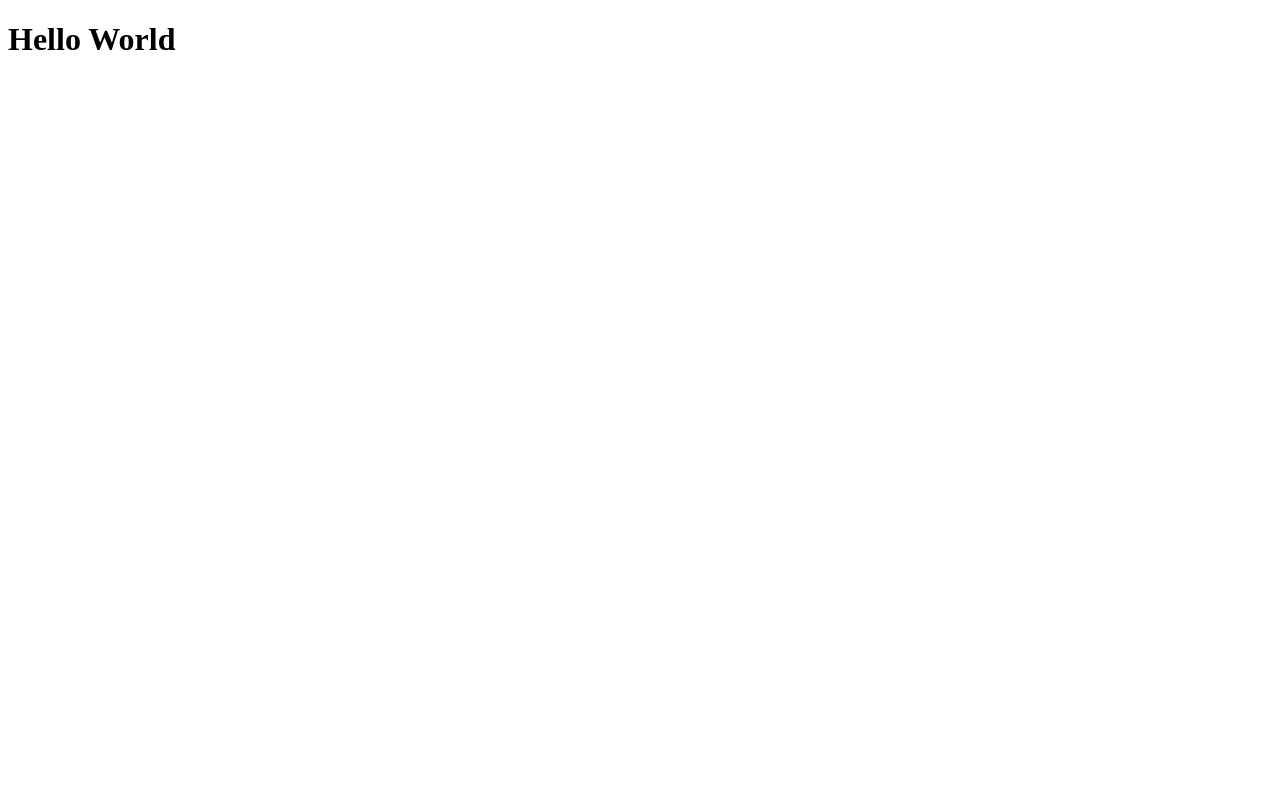
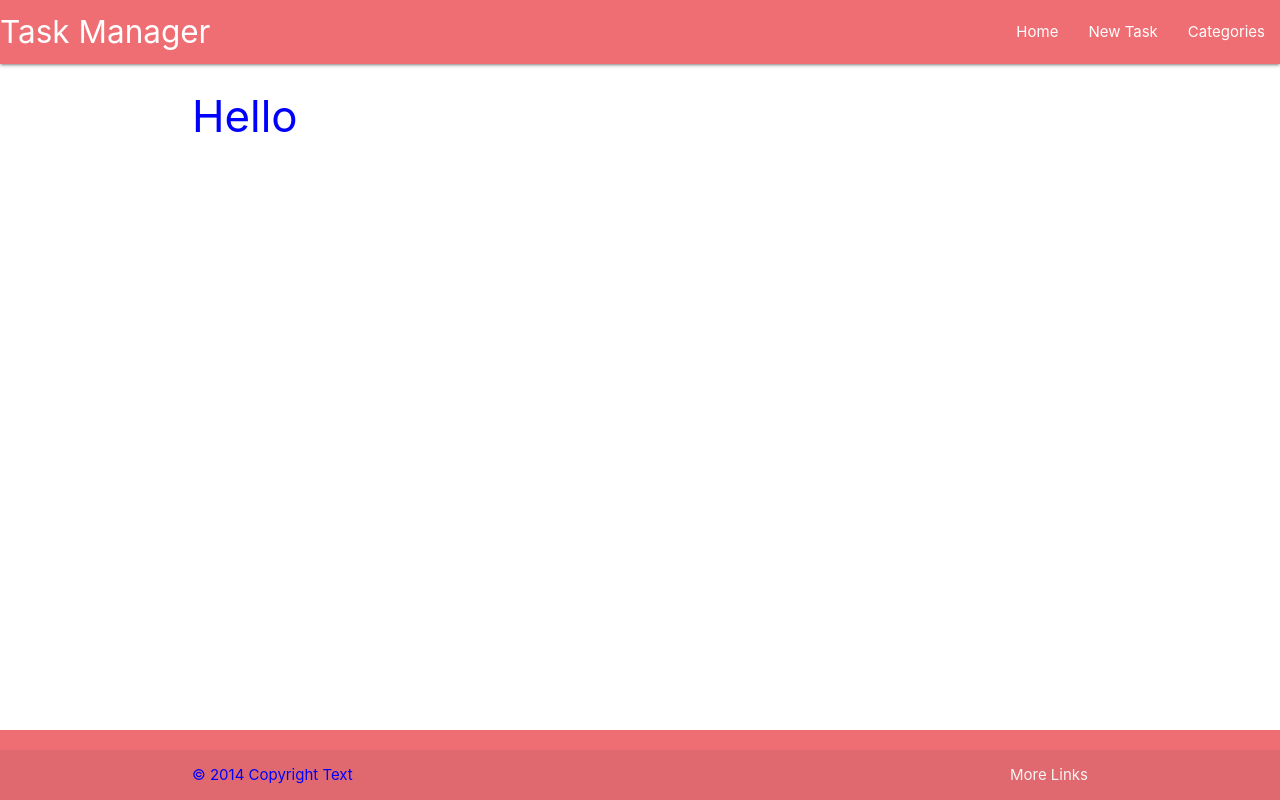
Before and after one commit to GeorgeOsborn97/Task-manager, a Flask app: page / in a window 1280 px wide. Before the commit the page is almost empty. Run offline with Flask 2, Linux system fonts and the light colour scheme.

Commit message:
lessons up to template inheritance

```diff
--- /dev/null
+++ b/static/css/style.css
@@ -0,0 +1,13 @@
+body {
+    display: flex;
+    min-height: 100vh;
+    flex-direction: column;
+}
+
+main {
+    flex: 1 0 auto;
+}
+
+.container {
+    color: blue;
+}
--- /dev/null
+++ b/static/js/script.js
@@ -0,0 +1,3 @@
+$(document).ready(function(){
+    $('.sidenav').sidenav();
+  });
--- a/taskmanager/routes.py
+++ b/taskmanager/routes.py
@@ -5,4 +5,4 @@ from taskmanager.models import Category, Task
 
 @app.route('/')
 def home():
-    return render_template('base.html')
+    return render_template('tasks.html')
--- a/taskmanager/templates/base.html
+++ b/taskmanager/templates/base.html
@@ -4,9 +4,46 @@
     <meta charset="UTF-8">
     <meta http-equiv="X-UA-Compatible" content="IE=edge">
     <meta name="viewport" content="width=device-width, initial-scale=1.0">
+    <link rel="stylesheet" href="https://cdnjs.cloudflare.com/ajax/libs/materialize/1.0.0/css/materialize.min.css" type="text/css">
+    <link href="{{ url_for('static', filename='css/style.css') }}" rel="stylesheet">
     <title>Task Manager</title>
 </head>
 <body>
-    <h1>Hello World</h1>
+    <header>
+        <nav>
+            <div class="nav-wrapper">
+              <a href="#!" class="brand-logo">Task Manager</a>
+              <a href="#" data-target="mobile-demo" class="sidenav-trigger"><i class="material-icons">menu</i></a>
+              <ul class="right hide-on-med-and-down">
+                <li><a href="{{ url_for('home') }}">Home</a></li>
+                <li><a href="">New Task</a></li>
+                <li><a href="">Categories</a></li>
+              </ul>
+            </div>
+          </nav>
+        <!--mobilenav-->
+          <ul class="sidenav" id="mobile-demo">
+            <li><a href="{{ url_for('home') }}">Home</a></li>
+          </ul>
+    </header>
+
+    <main class="container">
+        {% block content%}
+        {% endblock %}
+    </main>
+
+    <footer class="page-footer">
+        <div class="footer-copyright">
+          <div class="container">
+          © 2014 Copyright Text
+          <a class="grey-text text-lighten-4 right" href="#!">More Links</a>
+          </div>
+        </div>
+    </footer>
+
+    <script src="https://code.jquery.com/jquery-3.6.3.js" integrity="sha256-nQLuAZGRRcILA+6dMBOvcRh5Pe310sBpanc6+QBmyVM=" crossorigin="anonymous"></script>
+    <script src="https://cdnjs.cloudflare.com/ajax/libs/materialize/1.0.0/js/materialize.min.js"></script>
+    <script src="{{ url_for('static', filename='js/script.js') }}" ></script>
+
 </body>
 </html>
--- /dev/null
+++ b/taskmanager/templates/tasks.html
@@ -0,0 +1,6 @@
+{% extends "base.html" %}
+{% block content %}
+
+<h3>Hello</h3>
+
+{% endblock %}
```
Also changed, not shown: taskmanager/templates/index.html (deleted).
